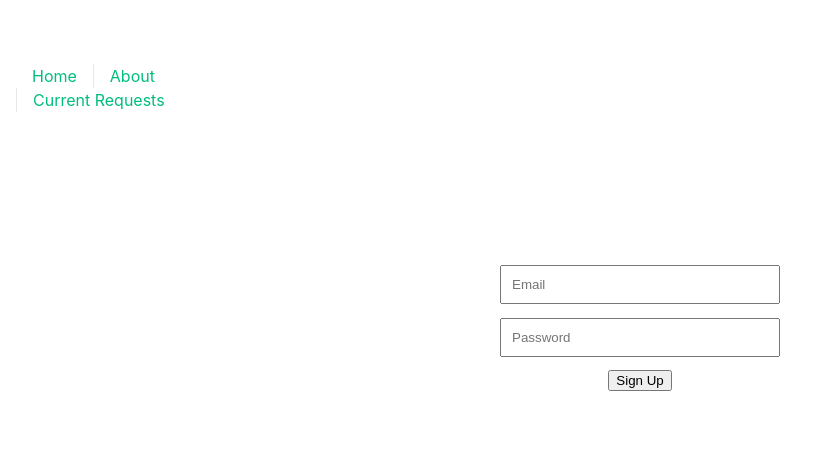
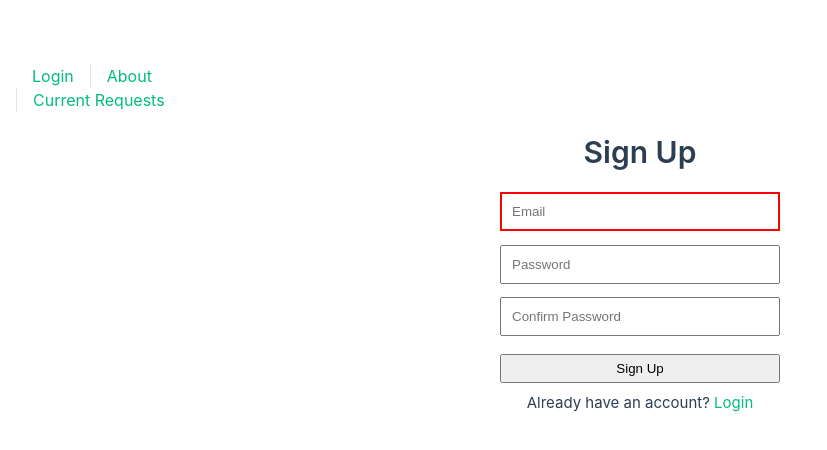
Before and after one commit to staten-island-tech/sql-project-ldr, a Vue app in the folder sql-project/: page /signupPage in a window 1280 px wide. Shown: the top 450 px of the page, without its empty margins (0-827 px from the left). Built offline with nearby package versions, Linux system fonts and the light colour scheme.

Commit message:
something bruh

```diff
--- a/sql-project/src/App.vue
+++ b/sql-project/src/App.vue
@@ -7,7 +7,7 @@ import { RouterLink, RouterView } from 'vue-router'
     <header>
       <div class="wrapper">
         <nav>
-          <RouterLink to="/">Home</RouterLink>
+          <RouterLink to="/loginPage">Login</RouterLink>
           <RouterLink to="/requests">About</RouterLink>
           <RouterLink to="/requestlog">Current Requests</RouterLink>
         </nav>
--- a/sql-project/src/assets/main.css
+++ b/sql-project/src/assets/main.css
@@ -1,7 +1,6 @@
 @import './base.css';
 
 #app {
-
   margin: 0 auto;
   padding: 2rem;
 
--- a/sql-project/src/router/index.js
+++ b/sql-project/src/router/index.js
@@ -5,7 +5,7 @@ const router = createRouter({
   history: createWebHistory(import.meta.env.BASE_URL),
   routes: [
     {
-      path: '/',
+      path: '/loginPage',
       name: 'home',
       component: HomeView
     },
@@ -24,7 +24,7 @@ const router = createRouter({
     },
     {
       path: '/signupPage',
-      name: 'signup paage',
+      name: 'signupPage',
       component: () => import('../views/SignupView.vue')
     }
   ]
--- a/sql-project/src/views/LoginView.vue
+++ b/sql-project/src/views/LoginView.vue
@@ -24,7 +24,6 @@ export default {
           email: userEmail,
           password: userPassword
         })
-        console.log(data)
       }
     }
   }
@@ -49,7 +48,7 @@ export default {
       </form>
 
       <div class="signup-instead">
-        <span>Don't have an account? <a :to="signupPage" class="signup-link">Sign Up</a></span>
+        <span>Don't have an account? <a href="signupPage" class="signup-link">Sign Up</a></span>
       </div>
     </div>
   </main>
@@ -57,7 +56,7 @@ export default {
 
 <style scoped>
 .login-section {
-  height: 50vh;
+  height: auto;
   width: 100%;
   display: flex;
   flex-direction: column;
--- a/sql-project/src/views/SignupView.vue
+++ b/sql-project/src/views/SignupView.vue
@@ -11,8 +11,8 @@ export default {
     async signup(a) {
       a.preventDefault()
 
-      let userEmail = document.getElementById('signup-email').value
-      let userPassword = document.getElementById('signup-password').value
+      let userEmail = document.getElementById('email').value
+      let userPassword = document.getElementById('password-confirm').value
 
       console.log(userEmail)
       console.log(userPassword)
@@ -24,7 +24,6 @@ export default {
           email: userEmail,
           password: userPassword
         })
-        console.log(data.email)
       }
     }
   }
@@ -33,23 +32,34 @@ export default {
 
 <template>
   <main>
+    <div class="signup-section">
+      <h1>Sign Up</h1>
+
       <form class="signup-form">
         <div class="email">
-        <input type="email" placeholder="Email" id="email" />
+          <input type="email" placeholder="Email" id="email" required />
         </div>
 
         <div class="password">
           <input type="password" placeholder="Password" id="password" />
         </div>
+        <div class="password">
+          <input type="password" placeholder="Confirm Password" id="password-confirm" />
+        </div>
 
-      <input type="submit" value="Sign Up" id="signup-submit" @click="signup" />
+        <input type="submit" value="Sign Up" id="signup" @click="signup" />
       </form>
+
+      <div class="login-instead">
+        <span>Already have an account? <a href="loginPage" class="login-link">Login</a></span>
+      </div>
+    </div>
   </main>
 </template>
 
 <style scoped>
-.signup-form {
-  height: 50vh;
+.signup-section {
+  height: auto;
   width: 100%;
   display: flex;
   flex-direction: column;
@@ -64,7 +74,8 @@ h1 {
 }
 
 #email,
-#password {
+#password,
+#password-confirm {
   width: 17.5rem;
   padding: 10px;
   margin-bottom: 0.85rem;
@@ -86,7 +97,7 @@ h1 {
   }
 }
 
-#login {
+#signup {
   width: 17.5rem;
   padding: 5px;
   margin-top: 0.25rem;
```
Lines whose indentation alone changed are shown as unchanged.
